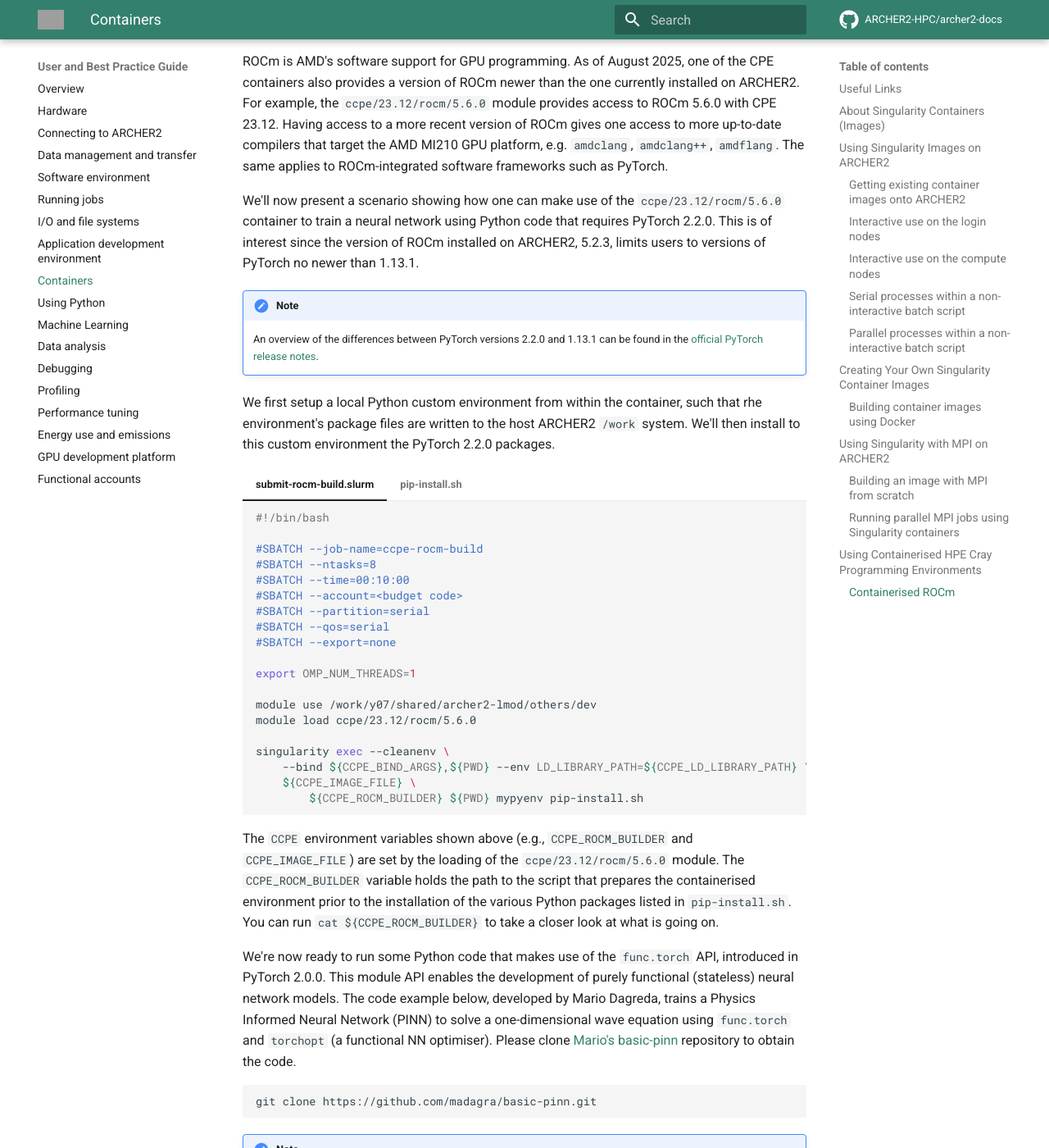
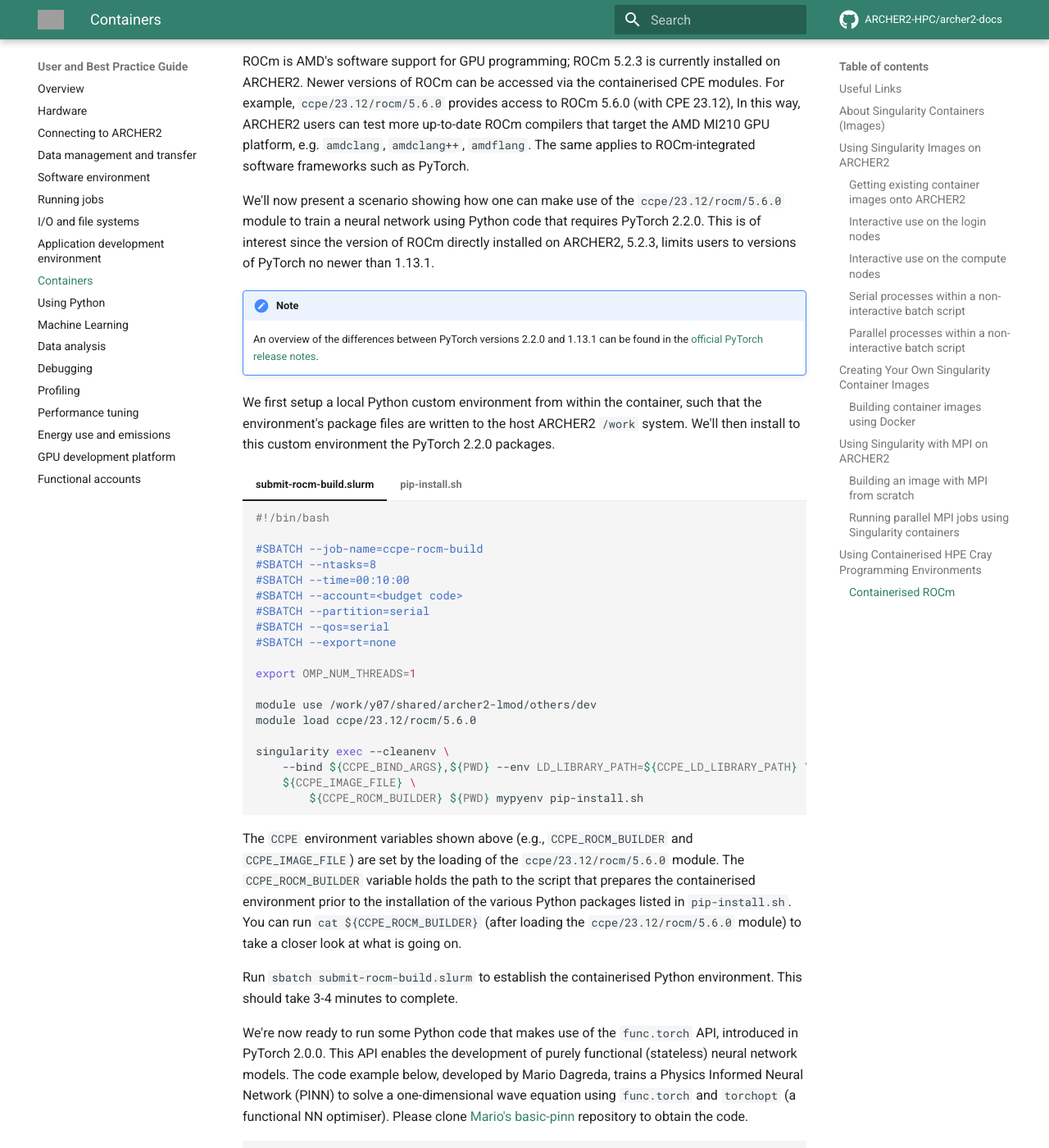
Before and after one commit to ARCHER2-HPC/archer2-docs, an MkDocs documentation site: the page built from docs/user-guide/containers.md, in a window 1280 px wide and 1400 px high, scrolled down 13025 px. Shown: the whole window at 82% size. Built offline with MkDocs 1.6.1 and Material for MkDocs 9.7.7, drawn with Linux system fonts in a browser that asks for light colours; comment, search, counter and statistics services are not loaded; some of the changed text lies outside the part shown; grey boxes are pictures that could not be loaded.

Commit message:
Further updates to Containerised ROCm material following unit test.

```diff
--- a/docs/user-guide/containers.md
+++ b/docs/user-guide/containers.md
@@ -646,19 +646,19 @@ bin directory has been added to the `PATH` environment variable).
 
 ### Containerised ROCm
 
-ROCm is AMD's software support for GPU programming. As of August 2025, one of the CPE containers also provides a version of ROCm newer
-than the one currently installed on ARCHER2. For example, the `ccpe/23.12/rocm/5.6.0` module provides access to ROCm 5.6.0 with CPE 23.12.
-Having access to a more recent version of ROCm gives one access to more up-to-date compilers that target the AMD MI210 GPU platform, e.g. `amdclang`, `amdclang++`, `amdflang`.
+ROCm is AMD's software support for GPU programming; ROCm 5.2.3 is currently installed on ARCHER2.
+Newer versions of ROCm can be accessed via the containerised CPE modules. For example, `ccpe/23.12/rocm/5.6.0` provides access to ROCm 5.6.0 (with CPE 23.12),
+In this way, ARCHER2 users can test more up-to-date ROCm compilers that target the AMD MI210 GPU platform, e.g. `amdclang`, `amdclang++`, `amdflang`.
 The same applies to ROCm-integrated software frameworks such as PyTorch.
 
-We'll now present a scenario showing how one can make use of the `ccpe/23.12/rocm/5.6.0` container to train a neural network using
-Python code that requires PyTorch 2.2.0. This is of interest since the version of ROCm installed on ARCHER2, 5.2.3, limits users
+We'll now present a scenario showing how one can make use of the `ccpe/23.12/rocm/5.6.0` module to train a neural network using
+Python code that requires PyTorch 2.2.0. This is of interest since the version of ROCm directly installed on ARCHER2, 5.2.3, limits users
 to versions of PyTorch no newer than 1.13.1.
 
 !!! note
     An overview of the differences between PyTorch versions 2.2.0 and 1.13.1 can be found in the [official PyTorch release notes](https://github.com/pytorch/pytorch/releases?page=2).
 
-We first setup a local Python custom environment from within the container, such that rhe environment's package files are written to the
+We first setup a local Python custom environment from within the container, such that the environment's package files are written to the
 host ARCHER2 `/work` system. We'll then install to this custom environment the PyTorch 2.2.0 packages.
 
 === "submit-rocm-build.slurm"
@@ -699,9 +699,11 @@ host ARCHER2 `/work` system. We'll then install to this custom environment the P
 
 The `CCPE` environment variables shown above (e.g., `CCPE_ROCM_BUILDER` and `CCPE_IMAGE_FILE`) are set by the loading of the `ccpe/23.12/rocm/5.6.0` module.
 The `CCPE_ROCM_BUILDER` variable holds the path to the script that prepares the containerised environment prior to the installation of the various Python packages
-listed in `pip-install.sh`. You can run `cat ${CCPE_ROCM_BUILDER}` to take a closer look at what is going on.
+listed in `pip-install.sh`. You can run `cat ${CCPE_ROCM_BUILDER}` (after loading the `ccpe/23.12/rocm/5.6.0` module) to take a closer look at what is going on.
 
-We're now ready to run some Python code that makes use of the `func.torch` API, introduced in PyTorch 2.0.0. This module API enables the development of
+Run `sbatch submit-rocm-build.slurm` to establish the containerised Python environment. This should take 3-4 minutes to complete.
+
+We're now ready to run some Python code that makes use of the `func.torch` API, introduced in PyTorch 2.0.0. This API enables the development of
 purely functional (stateless) neural network models. The code example below, developed by Mario Dagreda, trains a Physics Informed Neural Network (PINN) to solve a one-dimensional wave equation
 using `func.torch` and `torchopt` (a functional NN optimiser). Please clone [Mario's basic-pinn](https://github.com/madagra/basic-pinn.git) repository to obtain the code.
 
@@ -821,5 +823,6 @@ Once you've completed the code edits, you can submit the Slurm script below to i
 
 The `cpe_23.12-rocm_5.6.0.sif` container image file (referenced by `${CCPE_IMAGE_FILE}`) is instantiated on the GPU node where it runs the `${CCPE_ROCM_RUNNER}` script,
 which activates the containerised custom Python environment preparatory to executing the `wave_equation_1d.py` code (courtesy of [Mario Dagreda](https://github.com/madagra/basic-pinn.git)).
+The run should take 2-3 minutes.
 
 The output is a GIF animation (`wave_equation_1d.gif`) that shows an oscillating wave as inferred from the trained PINN.
```
Also changed, not shown: other parts of docs/user-guide/containers.md (+11 -11 lines), docs/user-guide/gpu.md (+2 -4 lines).
